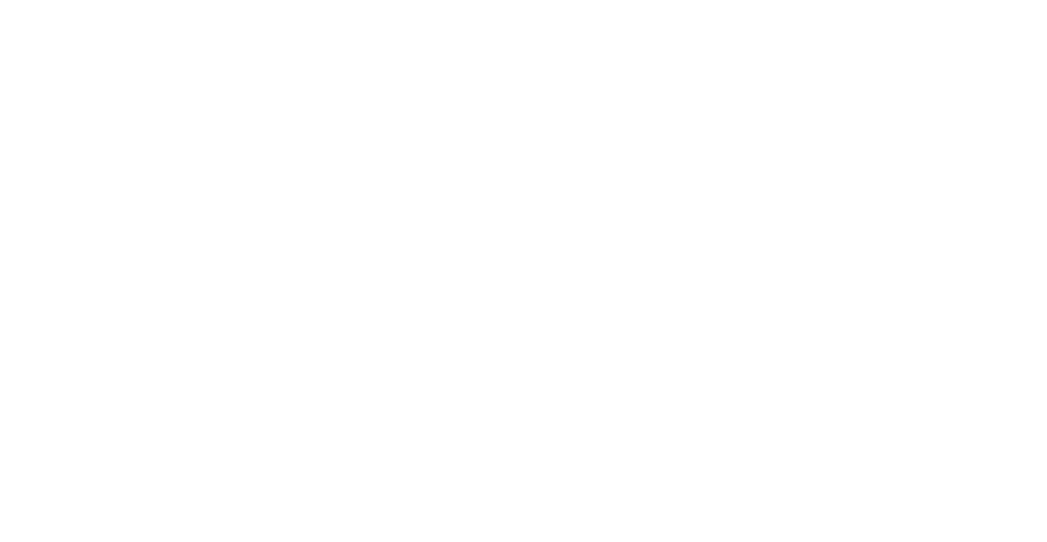
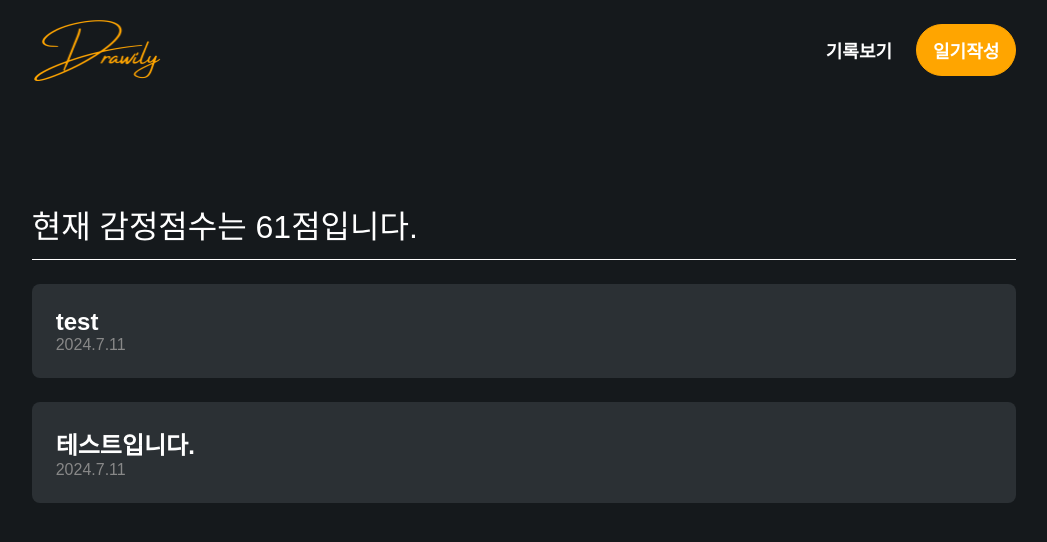
Before and after one commit to 76Dosu/TestRepo, a React (Create React App) app: page /viewDaily in a window 1280 px wide. Before the commit this address had no page. Shown: the top 542 px of the page, without its empty margins (116-1163 px from the left). Built offline with nearby package versions, Linux system fonts and the light colour scheme; data requests are answered from the project's data file; a web font is replaced by a local one.

Commit message:
feat : DailyList 퍼블리싱
240711 기록관람 리스트 기능 구현

```diff
--- a/db.json
+++ b/db.json
@@ -1,10 +1,18 @@
 {
   "posts": [
     {
-      "id": "1718372926833",
-      "prompt": "오늘은 정말 뜨거운 여름날이었다. 아침부터 햇살이 강하게 내리쬐고 있었고, 창문을 열어놓아도 시원한 바람이 거의 불지 않았다. 나는 아침에 가볍게 산책을 다녀왔는데, 금방 땀이 흐르기 시작했다. 그래도 파란 하늘과 초록색 나무들이 어우러진 풍경을 보니 마음이 상쾌해졌다.\n\n오후에는 친구들과 함께 수영장에 갔다. 물속에 들어가니 더위가 싹 가시는 느낌이었다. 우리는 물놀이도 하고, 물에 떠다니며 수박도 먹고, 즐거운 시간을 보냈다. 수영장 물이 햇빛에 반짝이는 모습이 참 예뻤다.\n\n저녁에는 가족들과 함께 바비큐 파티를 했다. 고기가 지글지글 익어가는 소리와 냄새가 정말 좋았다. 모두가 함께 웃고 떠들며 맛있는 음식을 나누는 시간이 정말 행복했다.\n\n오늘 하루는 더웠지만, 여름의 즐거움을 마음껏 느낄 수 있는 하루였다. 이런 날들이 계속되면 좋겠다.",
-      "keyword": "뜨겁고 상쾌한 여름, 수영장, 수박, 바비큐 파티, 행복한 하루",
-      "date": "2024.6.14"
+      "id": "1720624727844",
+      "title": "test",
+      "prompt": "오늘은 날씨가 너무 좋았다. 아침에 일어나자마자 창문을 열었는데, 맑은 하늘과 시원한 바람이 느껴져서 기분이 상쾌했다. 출근 준비를 마치고 집을 나서기 전에 근처 카페에 들러 따뜻한 라떼 한 잔을 샀다. 카페 사장님이 친절하게 인사해주셔서 아침부터 기분이 좋았다. 출근길에 음악을 들으며 여유롭게 걸었다. 회사에 도착해서는 큰 프로젝트를 마무리하느라 바쁜 시간을 보냈다. 팀원들과 협력하며 문제를 해결해 나가는 과정이 뜻깊었다. 드디어 프로젝트가 성공적으로 끝나서 모두가 환호했다. 점심시간에는 동료들과 함께 새로운 식당을 찾아갔다. 추천받은 파스타를 주문했는데, 정말 맛있어서 모두가 만족했다. 식사 후에는 근처 공원에서 잠시 산책을 하며 소화를 시켰다. 오후에는 조금 피곤했지만, 커피 한 잔을 마시고 나니 다시 기운이 났다. 퇴근 후에는 집으로 바로 가지 않고 공원에 들러 산책을 했다. 저녁 노을이 아름다워서 사진도 몇 장 찍었다. 집에 돌아와서는 가족들과 함께 저녁 식사를 준비했다. 오늘 메뉴는 모두가 좋아하는 불고기였다. 식사를 하면서 하루 동안 있었던 일들을 이야기하며 즐거운 시간을 보냈다. 식사 후에는 설거지를 도와드리고, 잠시 거실에서 TV를 보며 휴식을 취했다. 피곤했지만 만족스러운 하루였다. 잠들기 전에 좋아하는 책을 조금 읽으며 하루를 마무리했다. 오늘도 감사한 하루였다.",
+      "keyword": "날씨 좋음, 카페 라떼, 프로젝트 성공, 맛있는 점심, 가족과 저녁 식사",
+      "date": "2024.7.11"
+    },
+    {
+      "id": 1720627229510,
+      "title": "테스트입니다.",
+      "prompt": "오늘은 날씨가 너무 좋았다. 아침에 일어나자마자 창문을 열었는데, 맑은 하늘과 시원한 바람이 느껴져서 기분이 상쾌했다. 출근 준비를 마치고 집을 나서기 전에 근처 카페에 들러 따뜻한 라떼 한 잔을 샀다. 카페 사장님이 친절하게 인사해주셔서 아침부터 기분이 좋았다. 출근길에 음악을 들으며 여유롭게 걸었다. 회사에 도착해서는 큰 프로젝트를 마무리하느라 바쁜 시간을 보냈다. 팀원들과 협력하며 문제를 해결해 나가는 과정이 뜻깊었다. 드디어 프로젝트가 성공적으로 끝나서 모두가 환호했다. 점심시간에는 동료들과 함께 새로운 식당을 찾아갔다. 추천받은 파스타를 주문했는데, 정말 맛있어서 모두가 만족했다. 식사 후에는 근처 공원에서 잠시 산책을 하며 소화를 시켰다. 오후에는 조금 피곤했지만, 커피 한 잔을 마시고 나니 다시 기운이 났다. 퇴근 후에는 집으로 바로 가지 않고 공원에 들러 산책을 했다. 저녁 노을이 아름다워서 사진도 몇 장 찍었다. 집에 돌아와서는 가족들과 함께 저녁 식사를 준비했다. 오늘 메뉴는 모두가 좋아하는 불고기였다. 식사를 하면서 하루 동안 있었던 일들을 이야기하며 즐거운 시간을 보냈다. 식사 후에는 설거지를 도와드리고, 잠시 거실에서 TV를 보며 휴식을 취했다. 피곤했지만 만족스러운 하루였다. 잠들기 전에 좋아하는 책을 조금 읽으며 하루를 마무리했다. 오늘도 감사한 하루였다.",
+      "keyword": "맑은 날씨, 카페, 프로젝트 성공, 맛있는 식사, 가족과 함께",
+      "date": "2024.7.11"
     }
   ]
 }
--- /dev/null
+++ b/src/component/DailyRecord/DailyItems.jsx
@@ -0,0 +1,52 @@
+import React from "react";
+import styled from "styled-components";
+
+//ui
+
+//image
+
+//styled
+const Wrapper = styled.div`
+    width:100%;
+    padding:24px;
+    margin-bottom:24px;
+
+    background-color:#2B3034;
+    border-radius:8px;
+
+    &:first-child {
+        margin-top:24px;
+    }
+
+    &:last-child {
+        margin-bottom:0px;
+    }
+`
+
+const DailyTItle = styled.p`
+    font-size:24px;
+    color:white;
+    font-weight:bold;
+`
+
+const DailyWriteTime = styled.p`
+    width:14px;
+    color:#888;
+`
+
+function DailyItems(props) {
+
+    const { post } = props;
+
+    return (
+
+        <Wrapper>
+            <DailyTItle>{post.title}</DailyTItle>
+            <DailyWriteTime>{post.date}</DailyWriteTime>
+        </Wrapper>
+
+    )
+
+}
+
+export default DailyItems;
--- /dev/null
+++ b/src/component/DailyRecord/DailyList.jsx
@@ -0,0 +1,34 @@
+import React from "react";
+import styled from "styled-components";
+
+//ui
+import DailyItems from '../DailyRecord/DailyItems.jsx'
+
+//image
+
+//styled
+const Wrapper = styled.div`
+    width:100%;
+`
+
+function DailyList(props) {
+
+    const { posts } = props;
+
+    return (
+
+        <Wrapper>
+            {posts.map(post => {
+
+                return (
+                    <DailyItems key={post.id} post={post}></DailyItems>
+                );
+
+            })}
+        </Wrapper>
+
+    )
+
+}
+
+export default DailyList;
--- a/src/component/page/DailyWrite.jsx
+++ b/src/component/page/DailyWrite.jsx
@@ -113,7 +113,6 @@
 
     const handleClick = (e) => {
         callGPT(prompt, results);
-        console.log("test")
     }
 
     useEffect(() => {
--- a/src/component/page/MainPage.jsx
+++ b/src/component/page/MainPage.jsx
@@ -50,7 +50,7 @@
                          backgroundColor="#2B3034"
                          serviceName="일기관리"
                          serviceIcon={DailyManage}
-                         navigateLink=""></Service>
+                         navigateLink="viewDaily"></Service>
             </ServiceFrame>
         </Wrapper>
 
--- /dev/null
+++ b/src/component/page/ViewDaily.jsx
@@ -0,0 +1,73 @@
+import React, { useEffect, useState } from "react";
+import styled from "styled-components";
+import axios from "axios";
+
+//ui
+import Header from "../ui/Header";
+import Title from "../ui/Title";
+
+import DailyList from "../DailyRecord/DailyList";
+
+//image
+
+//styled
+const Wrapper = styled.div`
+    width:100%;
+    height:100vh;
+    padding:0px 11.54%;
+
+    background-color:var(--main-bcColor);
+`
+
+const TitleFrame = styled.div`
+    width:100%;
+    margin-top:100px;
+`
+
+const DivideLine = styled.div`
+    height:1px;
+    background-color:white;
+    margin:12px 0px 0px 0px;
+`
+
+const ContentsFrame = styled.div`
+    width:100%;
+`
+
+function ViewDaily(props) {
+
+    const [posts, setPosts] = useState([]);
+
+    const getPosts = () => {
+      axios.get('http://localhost:3001/posts').then((res) => {
+        setPosts(res.data);
+      })
+    }
+
+    useEffect(() => {
+      getPosts();
+    }, []);
+
+    return (
+
+        <Wrapper>
+            <Header></Header>
+
+
+            <TitleFrame>
+                <Title text="현재 감정점수는 61점입니다."></Title>
+            </TitleFrame>
+
+            <DivideLine></DivideLine>
+
+            <ContentsFrame>
+                <DailyList posts={posts}></DailyList>
+            </ContentsFrame>
+
+        </Wrapper>
+
+    )
+
+}
+
+export default ViewDaily;
--- a/src/index.js
+++ b/src/index.js
@@ -7,6 +7,7 @@
 import MainPage from './component/page/MainPage';
 import DailyWrite from './component/page/DailyWrite';
 import ChoicePicture from './component/page/ChoicePicture';
+import ViewDaily from './component/page/ViewDaily';
 
 const root = ReactDOM.createRoot(document.getElementById('root'));
 root.render(
@@ -15,6 +16,7 @@
             <Route index element={<MainPage />}></Route>
             <Route path="/write" element={<DailyWrite />}></Route>
             <Route path="/choicePicture" element={<ChoicePicture />}></Route>
+            <Route path="/viewDaily" element={<ViewDaily />}></Route>
         </Routes>
     </BrowserRouter>
 );
```
